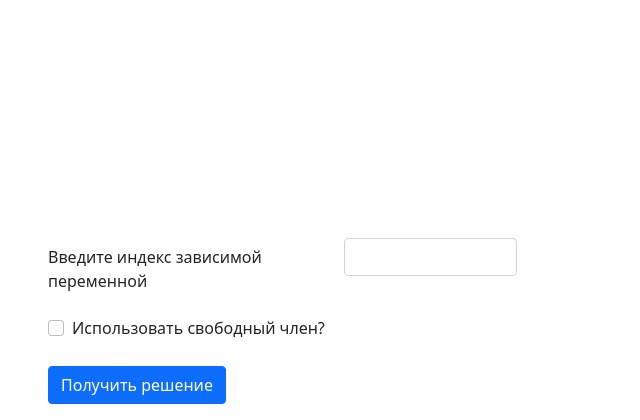
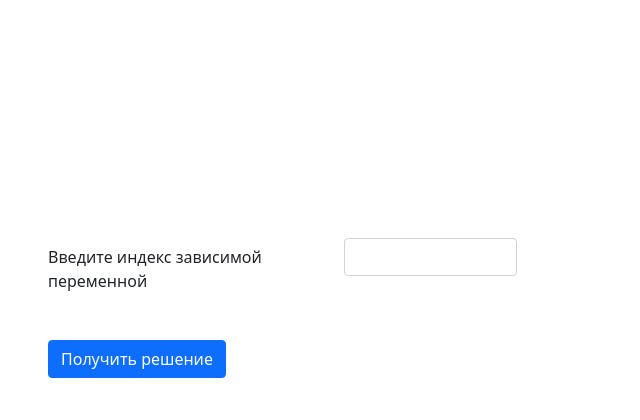
Before and after one commit to onebadman/NKSP, a Flask app: template templates/data.html in a window 1280 px wide. Shown: the part 460-880 px from the top of the page, without its empty margins (0-640 px from the left). After the commit the page ends 838 px from the top, so only its background shows below. Run offline with Flask 2, Linux system fonts and the light colour scheme; the template is opened without the code that fills it: most values are stand-ins (such as "Sample title", 1, 10 or a date in 2020).

Commit message:
NKSP-42 Убрать выбор свободного члена для кусочно заданной.

```diff
--- a/server/meta_data.py
+++ b/server/meta_data.py
@@ -93,14 +93,14 @@ class MetaData:
             self.free_chlen = False
 
     def set_data(self, form):
-        self.set_free_chlen(form)
-
         self.var_y = int(self.get_value(form, 'var_y')) if self.get_value(form, 'var_y') else 1
 
         if self.mode is Mode.MNM:
+            self.set_free_chlen(form)
             self.r = float(self.get_value(form, 'r')) if self.get_value(form, 'r') else 0.1
             self.delta = float(self.get_value(form, 'delta')) if self.get_value(form, 'delta') else 0.1
         if self.mode is Mode.PIECEWISE_GIVEN:
+            self.free_chlen = False
             self.r = float(self.get_value(form, 'r')) if self.get_value(form, 'r') else 0.1
             self.m = int(self.get_value(form, 'M')) if self.get_value(form, 'M') else 100000
 
--- a/templates/data.html
+++ b/templates/data.html
@@ -11,7 +11,10 @@
           <div class="col-sm-2">
             <select class="form-select" aria-label="Default select example" name="mode">
               <option {% if meta_data.mode.value == 'MODE_MNM' %} selected {% endif %} value="MODE_MNM">МНМ</option>
-              <option {% if meta_data.mode.value == 'MODE_PIECEWISE_GIVEN' %} selected {% endif %} value="MODE_PIECEWISE_GIVEN">Кусочно-заданная</option>
+              <option {% if meta_data.mode.value == 'MODE_PIECEWISE_GIVEN' %} selected {% endif %}
+                                                                              value="MODE_PIECEWISE_GIVEN">
+                Кусочно-заданная
+              </option>
             </select>
           </div>
         </div>
@@ -49,6 +52,13 @@
                      {% if meta_data.delta != None %}value="{{ meta_data.delta }}"{% endif %}>
             </div>
           </div>
+          <div class="col-12">
+            <div class="form-check">
+              <input class="form-check-input" type="checkbox" name="free_chlen" id="gridCheck"
+                  {% if meta_data.free_chlen %} checked {% endif %}>
+              <label class="form-check-label" for="gridCheck">Использовать свободный член?</label>
+            </div>
+          </div>
         {% endif %}
         {% if meta_data.mode.value == 'MODE_PIECEWISE_GIVEN' %}
           <div class="row mb-3">
@@ -66,13 +76,6 @@
             </div>
           </div>
         {% endif %}
-        <div class="col-12">
-          <div class="form-check">
-            <input class="form-check-input" type="checkbox" name="free_chlen" id="gridCheck"
-                {% if meta_data.free_chlen %} checked {% endif %}>
-            <label class="form-check-label" for="gridCheck">Использовать свободный член?</label>
-          </div>
-        </div>
       </div>
 
       <br>
```
